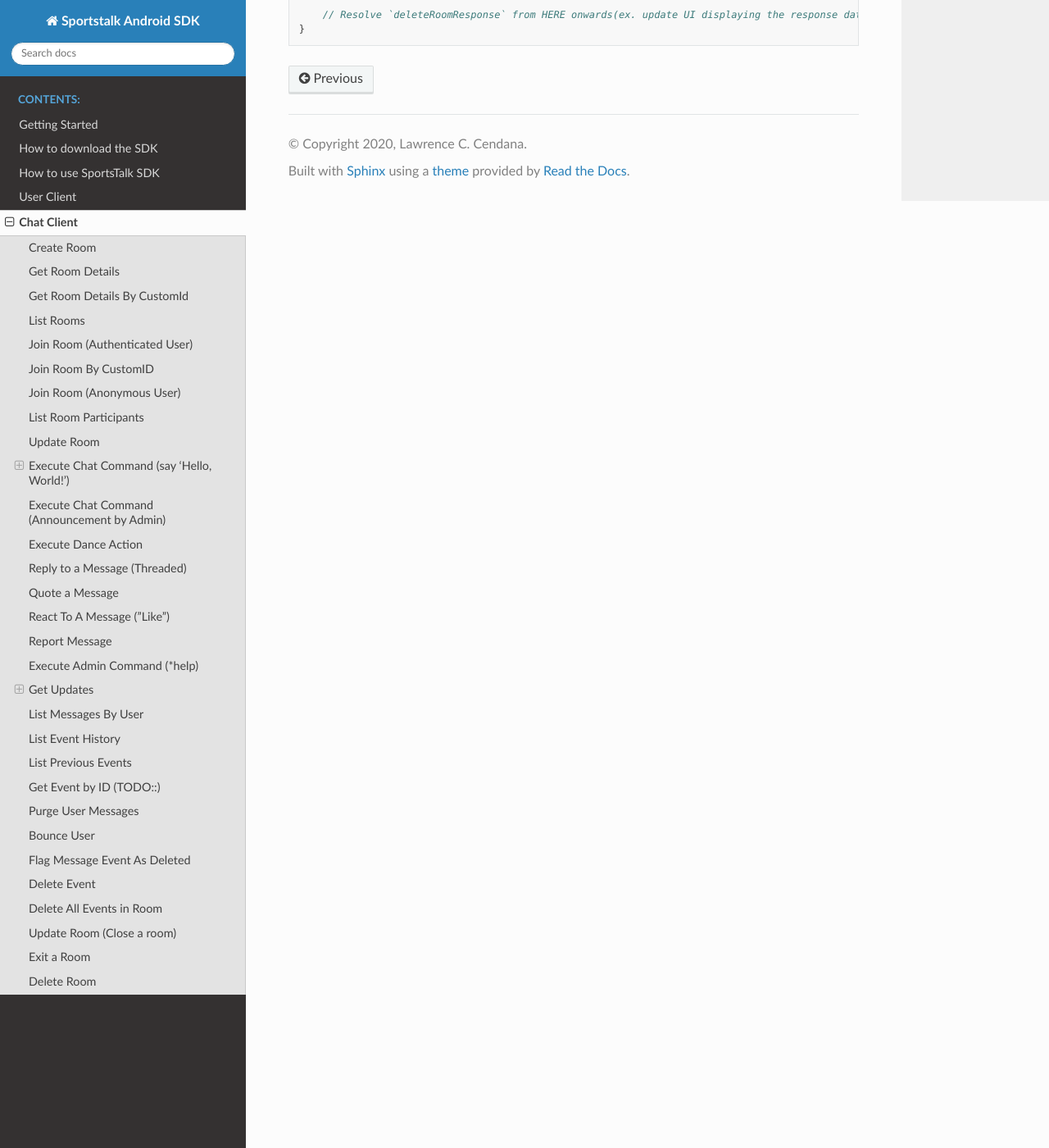
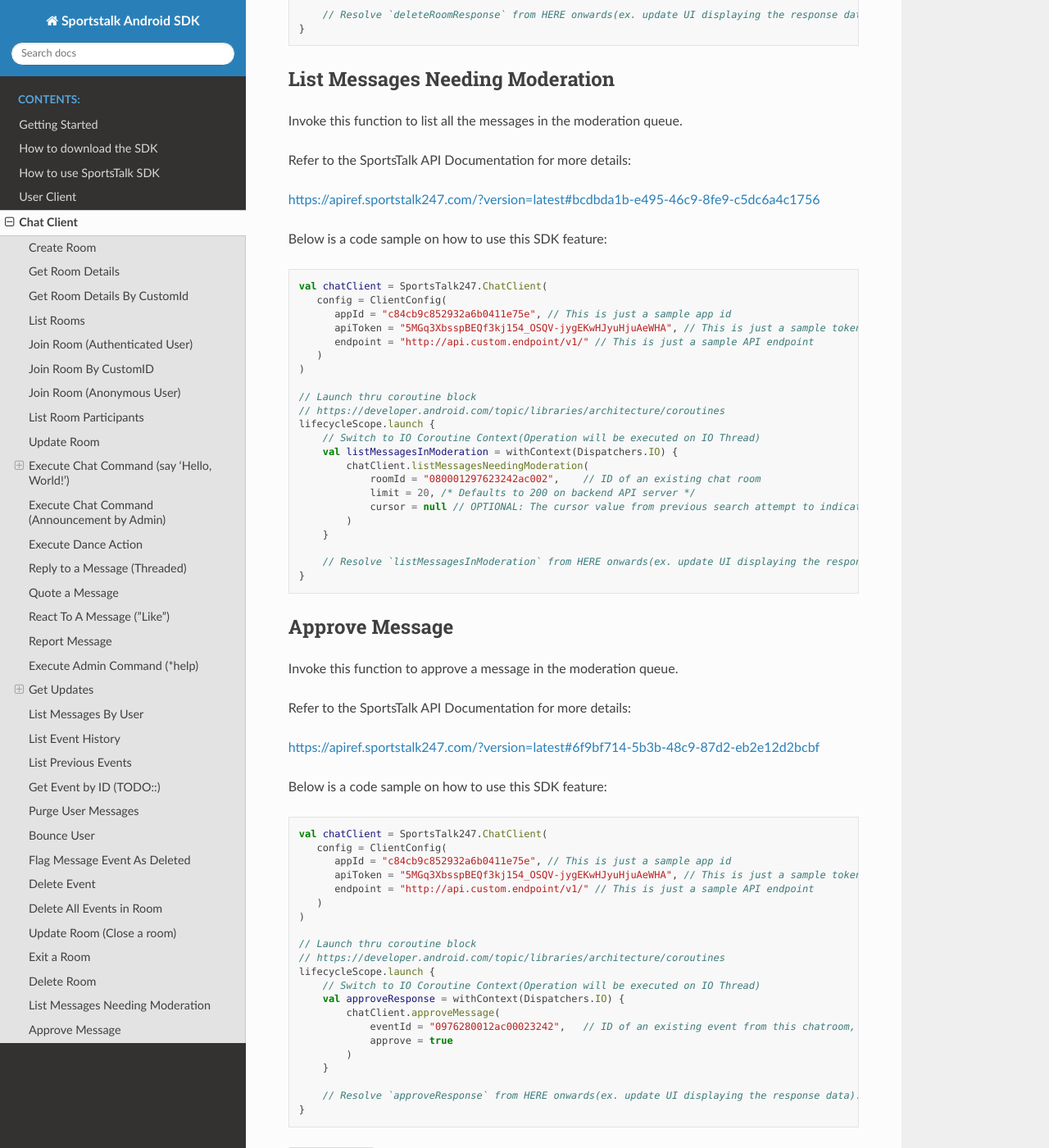
Before and after one commit to sportstalk247/sdk-android-kotlin, a Sphinx documentation site: the page built from docs/source/usage/chat_client.md, in a window 1280 px wide and 1400 px high, scrolled down 27368 px. Shown: the whole window at 82% size. Built offline with Sphinx 7.4.7 and the Read the Docs theme 2.0.0, drawn with Linux system fonts in a browser that asks for light colours.

Commit message:
Added chat moderation operations under Chat Client documentation

````diff
--- a/docs/source/usage/chat_client.md
+++ b/docs/source/usage/chat_client.md
@@ -1419,3 +1419,74 @@
 }
 
 ```
+
+## List Messages Needing Moderation
+
+Invoke this function to list all the messages in the moderation queue.
+
+Refer to the SportsTalk API Documentation for more details:
+
+<https://apiref.sportstalk247.com/?version=latest#bcdbda1b-e495-46c9-8fe9-c5dc6a4c1756>
+
+Below is a code sample on how to use this SDK feature:
+
+```kotlin
+val chatClient = SportsTalk247.ChatClient(
+   config = ClientConfig(
+      appId = "c84cb9c852932a6b0411e75e", // This is just a sample app id
+      apiToken = "5MGq3XbsspBEQf3kj154_OSQV-jygEKwHJyuHjuAeWHA", // This is just a sample token
+      endpoint = "http://api.custom.endpoint/v1/" // This is just a sample API endpoint
+   )
+)
+
+// Launch thru coroutine block
+// https://developer.android.com/topic/libraries/architecture/coroutines
+lifecycleScope.launch {
+    // Switch to IO Coroutine Context(Operation will be executed on IO Thread)
+    val listMessagesInModeration = withContext(Dispatchers.IO) {
+        chatClient.listMessagesNeedingModeration(
+            roomId = "080001297623242ac002",    // ID of an existing chat room
+            limit = 20, /* Defaults to 200 on backend API server */
+            cursor = null // OPTIONAL: The cursor value from previous search attempt to indicate next paginated fetch. Null if fetching the first list of messages from this chatroom.
+        )
+    }
+
+    // Resolve `listMessagesInModeration` from HERE onwards(ex. update UI displaying the response data)...
+}
+
+```
+
+## Approve Message
+
+Invoke this function to approve a message in the moderation queue.
+
+Refer to the SportsTalk API Documentation for more details:
+
+<https://apiref.sportstalk247.com/?version=latest#6f9bf714-5b3b-48c9-87d2-eb2e12d2bcbf>
+
+Below is a code sample on how to use this SDK feature:
+
+```kotlin
+val chatClient = SportsTalk247.ChatClient(
+   config = ClientConfig(
+      appId = "c84cb9c852932a6b0411e75e", // This is just a sample app id
+      apiToken = "5MGq3XbsspBEQf3kj154_OSQV-jygEKwHJyuHjuAeWHA", // This is just a sample token
+      endpoint = "http://api.custom.endpoint/v1/" // This is just a sample API endpoint
+   )
+)
+
+// Launch thru coroutine block
+// https://developer.android.com/topic/libraries/architecture/coroutines
+lifecycleScope.launch {
+    // Switch to IO Coroutine Context(Operation will be executed on IO Thread)
+    val approveResponse = withContext(Dispatchers.IO) {
+        chatClient.approveMessage(
+            eventId = "0976280012ac00023242",   // ID of an existing event from this chatroom, which you intend to reply to
+            approve = true
+        )
+    }
+
+    // Resolve `approveResponse` from HERE onwards(ex. update UI displaying the response data)...
+}
+
+```
````
